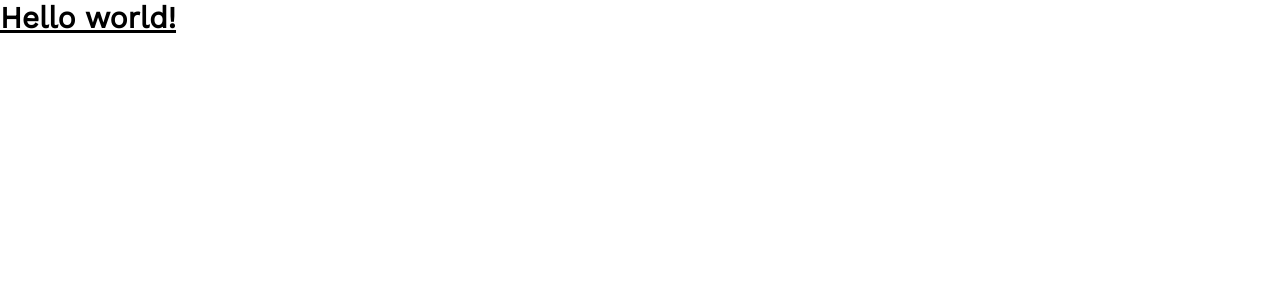
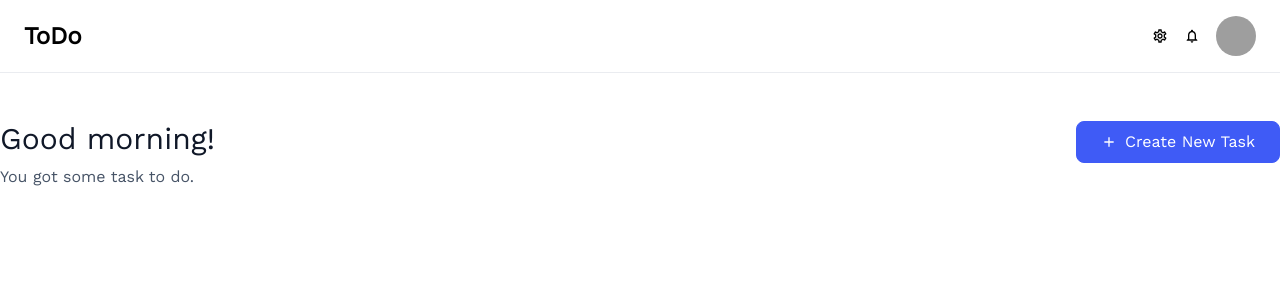
Before and after one commit to sammy-code98/schoolinkaTodo, a React (Vite) app: page / in a window 1280 px wide. Shown: the top 300 px of the page. Built offline with nearby package versions, Linux system fonts and the light colour scheme; grey boxes are pictures that could not be loaded.

Commit message:
add greatings section

```diff
--- a/package.json
+++ b/package.json
@@ -11,7 +11,8 @@
   },
   "dependencies": {
     "react": "^18.2.0",
-    "react-dom": "^18.2.0"
+    "react-dom": "^18.2.0",
+    "react-icons": "^4.10.1"
   },
   "devDependencies": {
     "@types/react": "^18.2.15",
--- a/src/App.tsx
+++ b/src/App.tsx
@@ -1,11 +1,26 @@
+import { Header } from "./components"
+import { MdAdd } from "react-icons/md";
+
 
 function App() {
 
   return (
     <>
-        <h1 className="text-3xl font-bold underline">
-      Hello world!
-    </h1>
+      <Header />
+      <div className="relative mx-auto max-w-screen-xl mt-12">
+        <div className="flex justify-between">
+          <div className="px-4 lg:px-0">
+            <h3 className="text-primary_black text-3xl font-normal">Good morning!</h3>
+            <p className="mt-2 text-grey">You got some task to do. </p>
+          </div>
+          <div className="hidden lg:block">
+            <button type="button"
+              className="flex items-center gap-2 py-2 px-6 text-base_white bg-primary_blue rounded-lg border border-primary_blue drop-shadow-[0px_1px_2px_0px_rgba(16, 24, 40, 0.05)]">
+              <MdAdd /> Create New Task
+            </button>
+          </div>
+        </div>
+      </div>
     </>
   )
 }
--- /dev/null
+++ b/src/components/Header/index.tsx
@@ -0,0 +1,40 @@
+import { useState } from "react";
+import { MdOutlineSettings, MdOutlineNotificationsNone, MdSegment, MdClear } from "react-icons/md";
+
+
+export default function Index() {
+    const [menuOpen, setMenuOpen] = useState(false)
+    const handleClick = () => setMenuOpen(!menuOpen)
+    return (
+        <header>
+            <nav className="bg-base_white border-b border-secondary_grey px-4 lg:px-6 py-4 ">
+
+                <div className="flex flex-wrap justify-between items-center mx-auto max-w-screen-xl">
+                    <h3 className="text-2xl font-semibold">ToDo</h3>
+                    <div className="hidden lg:flex flex-wrap justify-between items-center gap-x-4">
+                        <MdOutlineSettings />
+                        <MdOutlineNotificationsNone />
+                        <img className="w-10 h-10 rounded-full" src="https://bit.ly/sage-adebayo" alt="Rounded avatar" />
+
+                    </div>
+                    <button type="button"
+                        className="inline-flex items-center p-2 ml-1 lg:hidden hover:bg-gray-100 "
+                        onClick={handleClick}
+                    >
+                        {menuOpen ? <MdClear /> : <MdSegment />}
+                    </button>
+                </div>
+                {menuOpen && (
+                    <div className="p-4 flex flex-col items-center justify-center space-y-3 lg:hidden">
+                        <ul className="flex flex-col  mt-4 font-medium lg:flex-row lg:space-x-8 lg:mt-0">
+                            <li className="text-lg font-medium cursor-pointer py-2 px-6 hover:underline">Settings</li>
+                            <li className="text-lg font-medium cursor-pointer py-2 px-6 hover:underline">Notifications</li>
+                            <li className="text-lg font-medium cursor-pointer py-2 px-6 hover:underline">Profile</li>
+
+                        </ul>
+                    </div>
+                )}
+            </nav>
+        </header>
+    )
+}
--- /dev/null
+++ b/src/components/index.ts
@@ -0,0 +1,3 @@
+import Header from "./Header";
+
+export { Header };
--- a/tailwind.config.js
+++ b/tailwind.config.js
@@ -2,6 +2,9 @@
 export default {
   content: ["./index.html", "./src/**/*.{js,ts,jsx,tsx}"],
   theme: {
+    container: {
+      center: true,
+    },
     screens: {
       sm: "640px",
       md: "768px",
@@ -13,8 +16,10 @@ export default {
       colors: {
         base_white: "#FFFFFF",
         primary_grey: "#344054",
+        secondary_grey: "#EAECF0",
         primary_black: "#101828",
         primary_blue: "#3F5BF6",
+        grey: "#475467",
       },
       fontFamily: {
         sans: ["Work Sans", "sans-serif"],
```
Also changed, not shown: src/components/DateSlider/index.tsx (added), 1 other file (tests, documents, lock files or other folders).
